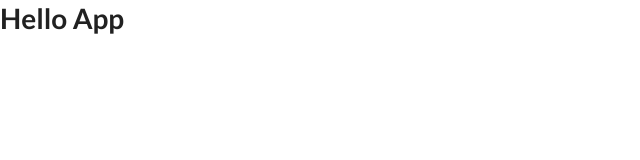
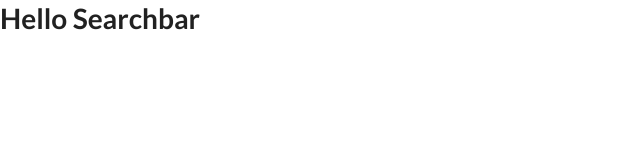
Before and after one commit to hhuang2088/booktube, a React (Create React App) app: page / in a window 1280 px wide. Shown: the top 160 px of the page, without its empty margins (0-640 px from the left). Built offline with nearby package versions, Linux system fonts and the light colour scheme.

Commit message:
imported Searchbar component to App

```diff
--- a/src/components/App.js
+++ b/src/components/App.js
@@ -1,12 +1,13 @@
 import React from 'react';
 import googleBooks from '../apis/googleBooks';
+import Searchbar from './Searchbar';
 
 const KEY = 'AIzaSyCgOn17Vmj2Pxml9gS2XFgCx7p8fEru_bM';
 
 class App extends React.Component {
 	render() {
 		return (
-			<h1>Hello App</h1>
+			<Searchbar />
 		)
 	}
 }
```
